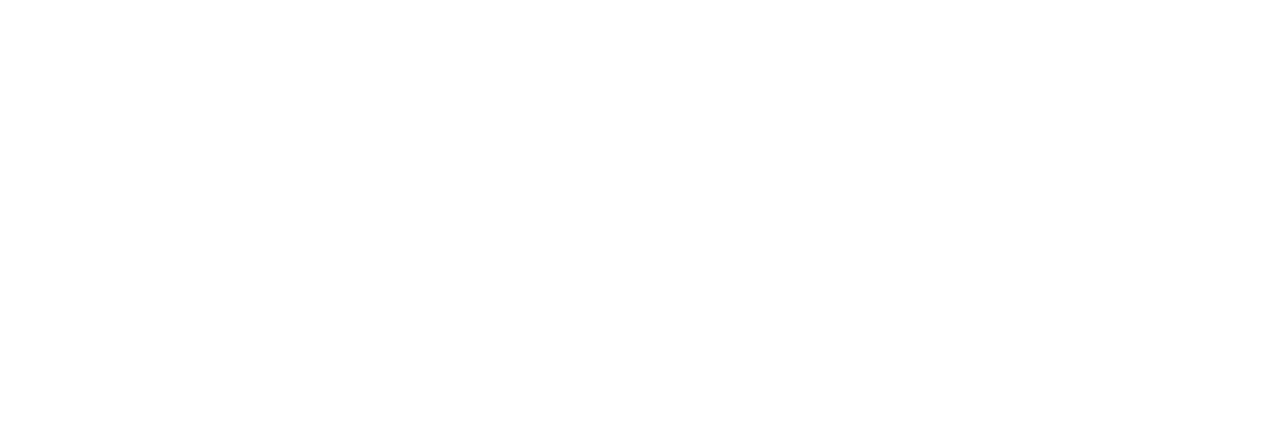
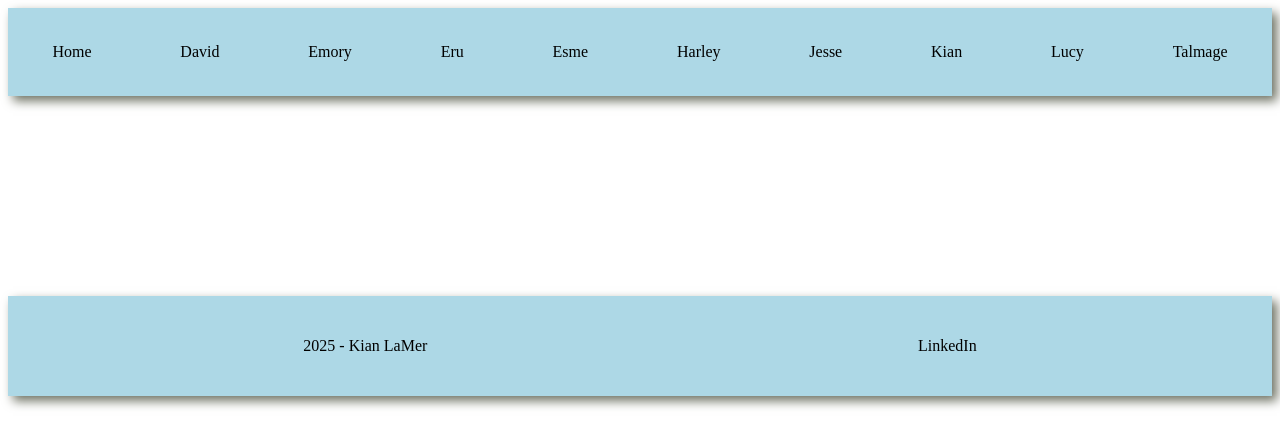
Before and after one commit to kianlamer/css-library, a plain HTML site: page kian/kian.html in a window 1280 px wide. Drawn offline with Linux system fonts and the light colour scheme; files that its build step writes are made by us from their sources.

Commit message:
added nav and footer

```diff
--- a/kian/kian.html
+++ b/kian/kian.html
@@ -6,9 +6,28 @@
     <meta name="author" content="Kian LaMer">
     <meta name="viewport" content="width=device-width, initial-scale=1.0">
     <title>CSS Component Library</title>
-    <link rel="stylesheet" href="style.css">
+    <link rel="stylesheet" href="styles/style.css">
 </head>
 <body>
-
+    <header>
+         <nav>
+            <a href="../index.html">Home</a>
+            <a href="../david/david.html">David</a>
+            <a href="../emory/emory.html">Emory</a>
+            <a href="../eru/eru.html">Eru</a>
+            <a href="../esme/emse.html">Esme</a>
+            <a href="../harley/harley.html">Harley</a>
+            <a href="../jesse/jesse.html">Jesse</a>
+            <a href="../kian//kian.html">Kian</a>
+            <a href="../lucy/lucy.html">Lucy</a>
+            <a href="../talmage/talmage.html">Talmage</a>
+        </nav>
+    </header>
+    <footer>
+            <p>2025 - Kian LaMer</p>
+            <div class="social">
+                <a href="https://www.linkedin.com/in/kian-lamer-21ba72297/">LinkedIn</a>
+            </div>
+    </footer>
 </body>
 </html>
--- a/kian/styles/style.css
+++ b/kian/styles/style.css
@@ -0,0 +1,36 @@
+nav {
+    background: lightblue;
+    display:flex;
+    justify-content: space-around;
+    z-index: 1;
+    box-shadow: 5px 5px 10px #6f7364;
+}
+nav a {
+    text-align: left;
+    color: black;
+    text-decoration: none;
+    padding:35px;
+}
+nav a:hover {
+    background-color:lightseagreen;
+    color:white;
+}
+
+footer {
+    background: lightblue;
+    color: black;
+    padding: 25px 50px;
+    margin-top: 200px;
+    display: flex;
+    justify-content: space-around;
+    align-items: center;
+    box-shadow: 5px 5px 10px #6f7364;
+}
+footer a {
+    color: black;
+    text-decoration: none;
+}
+footer a:hover {
+    background-color: lightseagreen;
+    color: white;
+}
```
Also changed, not shown: kian/images/174857.png (added), kian/images/IMG_7036.JPG (added).
